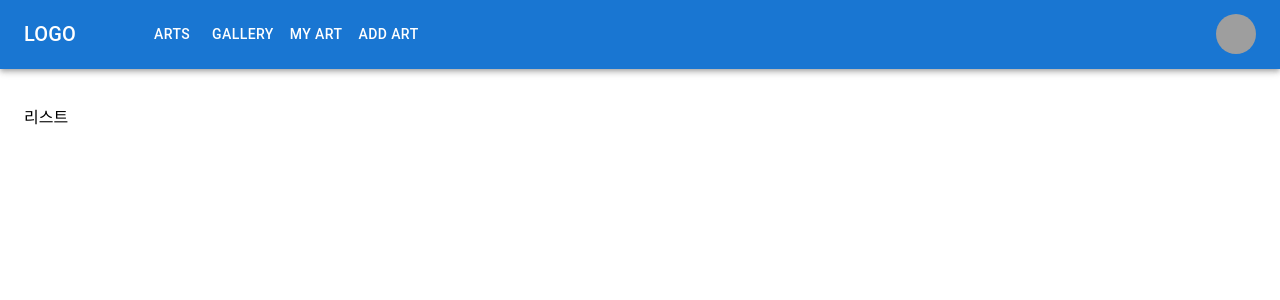
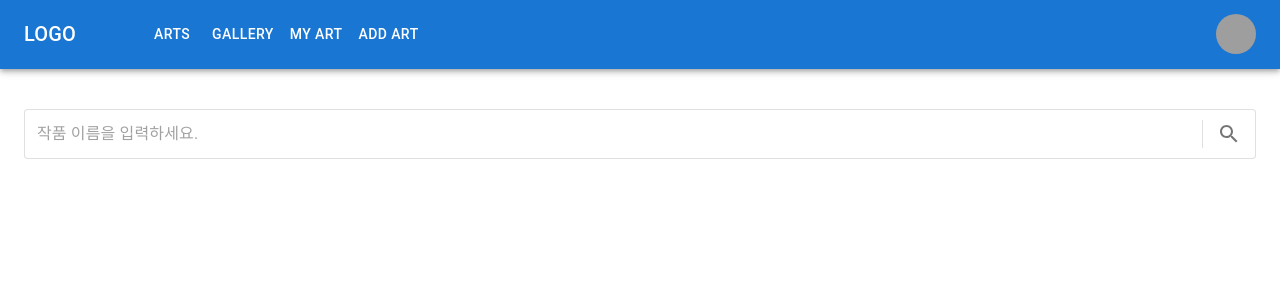
Before and after one commit to yoonhyeyoon/METArt, a Next.js app in the folder front/: page /arts in a window 1280 px wide. Shown: the top 300 px of the page. Built offline with nearby package versions, Linux system fonts and the light colour scheme; grey boxes are pictures that could not be loaded.

Commit message:
Add: Search bar UI

```diff
--- a/front/pages/arts/index.tsx
+++ b/front/pages/arts/index.tsx
@@ -1,8 +1,31 @@
-import React from 'react';
+import { Box, Paper, InputBase, Divider, IconButton } from '@mui/material';
+import SearchIcon from '@mui/icons-material/Search';
 import Page from '../../Layouts/Page';
 
 function ArtList() {
-  return <Page>리스트</Page>;
+  return (
+    <Page>
+      <Paper
+        variant="outlined"
+        sx={{
+          p: '2px 4px',
+          display: 'flex',
+          alignItems: 'center',
+          flexGrow: 2,
+        }}
+      >
+        <InputBase
+          sx={{ ml: 1, flex: 1 }}
+          placeholder="작품 이름을 입력하세요."
+          onChange={() => {}}
+        />
+        <Divider sx={{ height: 28, m: 0.5 }} orientation="vertical" />
+        <IconButton sx={{ p: '10px' }} onClick={() => {}}>
+          <SearchIcon />
+        </IconButton>
+      </Paper>
+    </Page>
+  );
 }
 
 export default ArtList;
```
